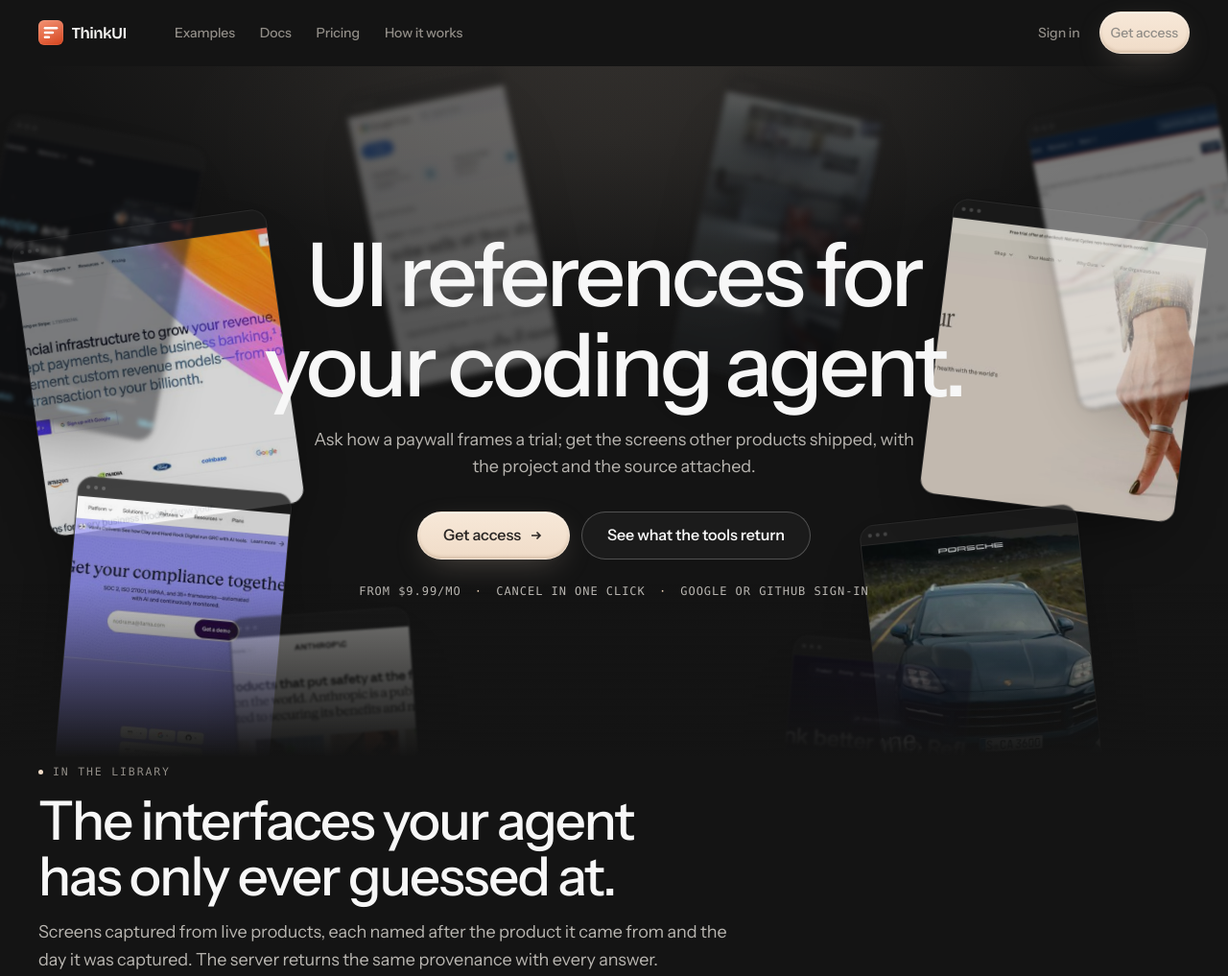
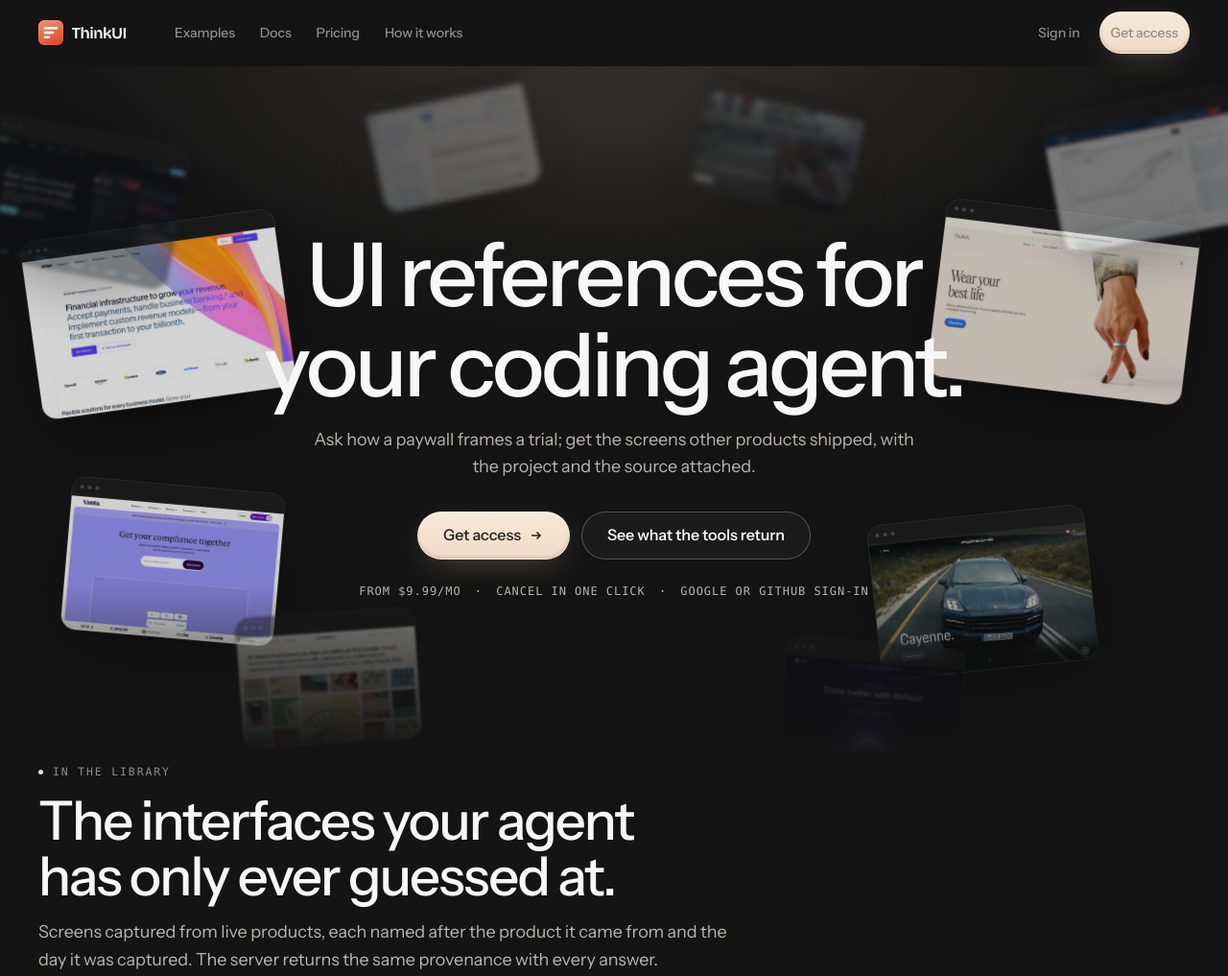
Before and after one commit to Dionisselami/thinkui-site, a plain HTML site: page index.html in a window 1280 px wide. Shown: the top 1017 px of the page at 96% size. Drawn offline with Linux system fonts and the light colour scheme.

Commit message:
Wall: let the 16:10 box win over the img height attribute
Every thumbnail carried width="640" height="400", and that height is a presentational
hint: with width:100% and aspect-ratio set but no explicit height in the stylesheet, the
browser laid each image out 322x400 inside a 324px card and object-fit:cover cropped the
page's left and right edges. 'Shop MacBook Air' arrived as 'ok Air'. height:auto on the
image restores the 16:10 box; the attributes stay for layout stability.

```diff
--- a/assets/css/site.css
+++ b/assets/css/site.css
@@ -319,7 +319,7 @@ h3 { font-size: var(--fs-title); letter-spacing: -0.02em; line-height: 1.28; }
 }
 .tile__bar { display: flex; align-items: center; gap: 4px; height: 20px; padding: 0 8px; background: rgba(255, 255, 255, .05); border-bottom: 1px solid rgba(255, 255, 255, .07); }
 .tile__bar i { width: 4px; height: 4px; border-radius: 50%; background: rgba(255, 255, 255, .24); display: block; }
-.tile img { width: 100%; aspect-ratio: 16 / 10; object-fit: cover; object-position: top center; display: block; }
+.tile img { width: 100%; height: auto; aspect-ratio: 16 / 10; object-fit: cover; object-position: top center; display: block; }
 
 @keyframes drift {
   from { translate: calc(var(--px, 0px) + var(--mx, 0px) * var(--d, 1)) calc(var(--py, 0px) + var(--my, 0px) * var(--d, 1)); }
@@ -578,7 +578,11 @@ h3 { font-size: var(--fs-title); letter-spacing: -0.02em; line-height: 1.28; }
   border-radius: var(--r-lg); overflow: hidden;
   transition: border-color var(--d-2) var(--ease), translate var(--d-2) var(--ease), box-shadow var(--d-2) var(--ease);
 }
-.wall__card img { width: 100%; aspect-ratio: 16 / 10; object-fit: cover; object-position: top center; display: block; transition: scale var(--d-3) var(--ease-out); }
+/* height:auto is load-bearing: the width/height attributes on the img are presentational
+   hints, so without it a 640x400 capture is laid out at its 400px attribute height inside
+   a ~320px card and object-fit:cover crops the sides off the page. The attribute stays for
+   layout stability; the CSS wins. */
+.wall__card img { width: 100%; height: auto; aspect-ratio: 16 / 10; object-fit: cover; object-position: top center; display: block; transition: scale var(--d-3) var(--ease-out); }
 .wall__card:hover { border-color: var(--line-2); translate: 0 -4px; box-shadow: var(--sh-card); }
 .wall__card:hover img { scale: 1.03; }
 .wall__meta { display: flex; flex-direction: column; gap: 3px; padding: 12px 14px; border-top: 1px solid var(--line); font-size: 11.5px; line-height: 1.35; color: var(--text-mute); }
--- a/index.html
+++ b/index.html
@@ -31,7 +31,7 @@
 <meta name="twitter:image" content="https://thinkui.xyz/assets/img/og.png">
 
 <link rel="preload" href="assets/fonts/instrument-sans-var.woff2" as="font" type="font/woff2" crossorigin>
-<link rel="stylesheet" href="assets/css/site.css?v=0a3a66108d">
+<link rel="stylesheet" href="assets/css/site.css?v=c16f0bc65d">
 
 <script type="application/ld+json">{
   "@context": "https://schema.org",
@@ -168,16 +168,16 @@
   <!-- ============================================================ hero -->
   <section class="hero">
     <div class="hero__stage" aria-hidden="true">
-<div class="tile" aria-hidden="true" style="--x:1.5%;--y:24%;--w:268px;--r:-8deg;--o:0.82;--b:0px;--fx:14px;--fy:-10px;--dur:15s;--dl:0ms;--d:1.12"><span class="tile__bar"><i></i><i></i><i></i></span><img src="assets/img/wall/stripe-519466.jpg" alt="" width="460" height="288" loading="eager" decoding="async"></div>
-<div class="tile" aria-hidden="true" style="--x:6.0%;--y:62%;--w:224px;--r:5deg;--o:0.8;--b:0px;--fx:-12px;--fy:-14px;--dur:18s;--dl:700ms;--d:0.93"><span class="tile__bar"><i></i><i></i><i></i></span><img src="assets/img/wall/vanta-ede36c.jpg" alt="" width="460" height="288" loading="eager" decoding="async"></div>
-<div class="tile" aria-hidden="true" style="--x:-2.0%;--y:8%;--w:208px;--r:11deg;--o:0.45;--b:2px;--fx:10px;--fy:12px;--dur:21s;--dl:1400ms;--d:0.87"><span class="tile__bar"><i></i><i></i><i></i></span><img src="assets/img/wall/float-04884a.jpg" alt="" width="460" height="288" loading="eager" decoding="async"></div>
-<div class="tile" aria-hidden="true" style="--x:77.0%;--y:22%;--w:268px;--r:7deg;--o:0.78;--b:0px;--fx:-14px;--fy:-8px;--dur:17s;--dl:300ms;--d:1.12"><span class="tile__bar"><i></i><i></i><i></i></span><img src="assets/img/wall/oura-2564c1.jpg" alt="" width="460" height="288" loading="eager" decoding="async"></div>
-<div class="tile" aria-hidden="true" style="--x:70.5%;--y:66%;--w:228px;--r:-6deg;--o:0.8;--b:0px;--fx:12px;--fy:-12px;--dur:19s;--dl:950ms;--d:0.95"><span class="tile__bar"><i></i><i></i><i></i></span><img src="assets/img/wall/porsche-b666e5.jpg" alt="" width="460" height="288" loading="eager" decoding="async"></div>
-<div class="tile" aria-hidden="true" style="--x:86.0%;--y:4%;--w:200px;--r:-11deg;--o:0.42;--b:2px;--fx:-10px;--fy:10px;--dur:22s;--dl:1600ms;--d:0.83"><span class="tile__bar"><i></i><i></i><i></i></span><img src="assets/img/wall/owid-life-expectancy-c512d4.jpg" alt="" width="460" height="288" loading="eager" decoding="async"></div>
-<div class="tile" aria-hidden="true" style="--x:19.0%;--y:80%;--w:188px;--r:-4deg;--o:0.48;--b:1px;--fx:8px;--fy:-10px;--dur:20s;--dl:450ms;--d:0.78"><span class="tile__bar"><i></i><i></i><i></i></span><img src="assets/img/wall/anthropic-bad3f4.jpg" alt="" width="460" height="288" loading="eager" decoding="async"></div>
-<div class="tile" aria-hidden="true" style="--x:64.0%;--y:84%;--w:188px;--r:5deg;--o:0.48;--b:1px;--fx:-8px;--fy:-9px;--dur:23s;--dl:1100ms;--d:0.78"><span class="tile__bar"><i></i><i></i><i></i></span><img src="assets/img/wall/reflect-b769e1.jpg" alt="" width="460" height="288" loading="eager" decoding="async"></div>
-<div class="tile" aria-hidden="true" style="--x:30.0%;--y:1%;--w:168px;--r:-12deg;--o:0.28;--b:3px;--fx:6px;--fy:10px;--dur:24s;--dl:800ms;--d:0.70"><span class="tile__bar"><i></i><i></i><i></i></span><img src="assets/img/wall/google-fonts-78c23b.jpg" alt="" width="460" height="288" loading="eager" decoding="async"></div>
-<div class="tile" aria-hidden="true" style="--x:57.0%;--y:2%;--w:168px;--r:12deg;--o:0.28;--b:3px;--fx:-6px;--fy:10px;--dur:25s;--dl:1300ms;--d:0.70"><span class="tile__bar"><i></i><i></i><i></i></span><img src="assets/img/wall/porsche-motorsport-039efe.jpg" alt="" width="460" height="288" loading="eager" decoding="async"></div>
+<div class="tile" aria-hidden="true" style="--x:1.5%;--y:24%;--w:268px;--r:-8deg;--o:0.82;--b:0px;--fx:14px;--fy:-10px;--dur:15s;--dl:0ms;--d:1.12"><span class="tile__bar"><i></i><i></i><i></i></span><img src="assets/img/wall/stripe-519466.jpg" alt="" width="640" height="400" loading="eager" decoding="async"></div>
+<div class="tile" aria-hidden="true" style="--x:6.0%;--y:62%;--w:224px;--r:5deg;--o:0.8;--b:0px;--fx:-12px;--fy:-14px;--dur:18s;--dl:700ms;--d:0.93"><span class="tile__bar"><i></i><i></i><i></i></span><img src="assets/img/wall/vanta-ede36c.jpg" alt="" width="640" height="400" loading="eager" decoding="async"></div>
+<div class="tile" aria-hidden="true" style="--x:-2.0%;--y:8%;--w:208px;--r:11deg;--o:0.45;--b:2px;--fx:10px;--fy:12px;--dur:21s;--dl:1400ms;--d:0.87"><span class="tile__bar"><i></i><i></i><i></i></span><img src="assets/img/wall/float-04884a.jpg" alt="" width="640" height="400" loading="eager" decoding="async"></div>
+<div class="tile" aria-hidden="true" style="--x:77.0%;--y:22%;--w:268px;--r:7deg;--o:0.78;--b:0px;--fx:-14px;--fy:-8px;--dur:17s;--dl:300ms;--d:1.12"><span class="tile__bar"><i></i><i></i><i></i></span><img src="assets/img/wall/oura-2564c1.jpg" alt="" width="640" height="400" loading="eager" decoding="async"></div>
+<div class="tile" aria-hidden="true" style="--x:70.5%;--y:66%;--w:228px;--r:-6deg;--o:0.8;--b:0px;--fx:12px;--fy:-12px;--dur:19s;--dl:950ms;--d:0.95"><span class="tile__bar"><i></i><i></i><i></i></span><img src="assets/img/wall/porsche-b666e5.jpg" alt="" width="640" height="400" loading="eager" decoding="async"></div>
+<div class="tile" aria-hidden="true" style="--x:86.0%;--y:4%;--w:200px;--r:-11deg;--o:0.42;--b:2px;--fx:-10px;--fy:10px;--dur:22s;--dl:1600ms;--d:0.83"><span class="tile__bar"><i></i><i></i><i></i></span><img src="assets/img/wall/owid-life-expectancy-c512d4.jpg" alt="" width="640" height="400" loading="eager" decoding="async"></div>
+<div class="tile" aria-hidden="true" style="--x:19.0%;--y:80%;--w:188px;--r:-4deg;--o:0.48;--b:1px;--fx:8px;--fy:-10px;--dur:20s;--dl:450ms;--d:0.78"><span class="tile__bar"><i></i><i></i><i></i></span><img src="assets/img/wall/anthropic-bad3f4.jpg" alt="" width="640" height="400" loading="eager" decoding="async"></div>
+<div class="tile" aria-hidden="true" style="--x:64.0%;--y:84%;--w:188px;--r:5deg;--o:0.48;--b:1px;--fx:-8px;--fy:-9px;--dur:23s;--dl:1100ms;--d:0.78"><span class="tile__bar"><i></i><i></i><i></i></span><img src="assets/img/wall/reflect-b769e1.jpg" alt="" width="640" height="400" loading="eager" decoding="async"></div>
+<div class="tile" aria-hidden="true" style="--x:30.0%;--y:1%;--w:168px;--r:-12deg;--o:0.28;--b:3px;--fx:6px;--fy:10px;--dur:24s;--dl:800ms;--d:0.70"><span class="tile__bar"><i></i><i></i><i></i></span><img src="assets/img/wall/google-fonts-78c23b.jpg" alt="" width="640" height="400" loading="eager" decoding="async"></div>
+<div class="tile" aria-hidden="true" style="--x:57.0%;--y:2%;--w:168px;--r:12deg;--o:0.28;--b:3px;--fx:-6px;--fy:10px;--dur:25s;--dl:1300ms;--d:0.70"><span class="tile__bar"><i></i><i></i><i></i></span><img src="assets/img/wall/porsche-motorsport-039efe.jpg" alt="" width="640" height="400" loading="eager" decoding="async"></div>
     </div>
     <div class="wrap">
       <div class="hero__inner">
--- a/sitemap.xml
+++ b/sitemap.xml
@@ -2,7 +2,7 @@
 <urlset xmlns="http://www.sitemaps.org/schemas/sitemap/0.9">
   <url>
     <loc>https://thinkui.xyz/</loc>
-    <lastmod>2026-11-17</lastmod>
+    <lastmod>2026-11-18</lastmod>
     <changefreq>weekly</changefreq>
     <priority>1.0</priority>
   </url>
```
Also changed, not shown: 404.html (+1 -1 lines), docs.html (+1 -1 lines), examples.html (+1 -1 lines), login.html (+1 -1 lines), pricing.html (+1 -1 lines), privacy.html (+1 -1 lines), signup.html (+1 -1 lines), terms.html (+1 -1 lines), 1 other file.
